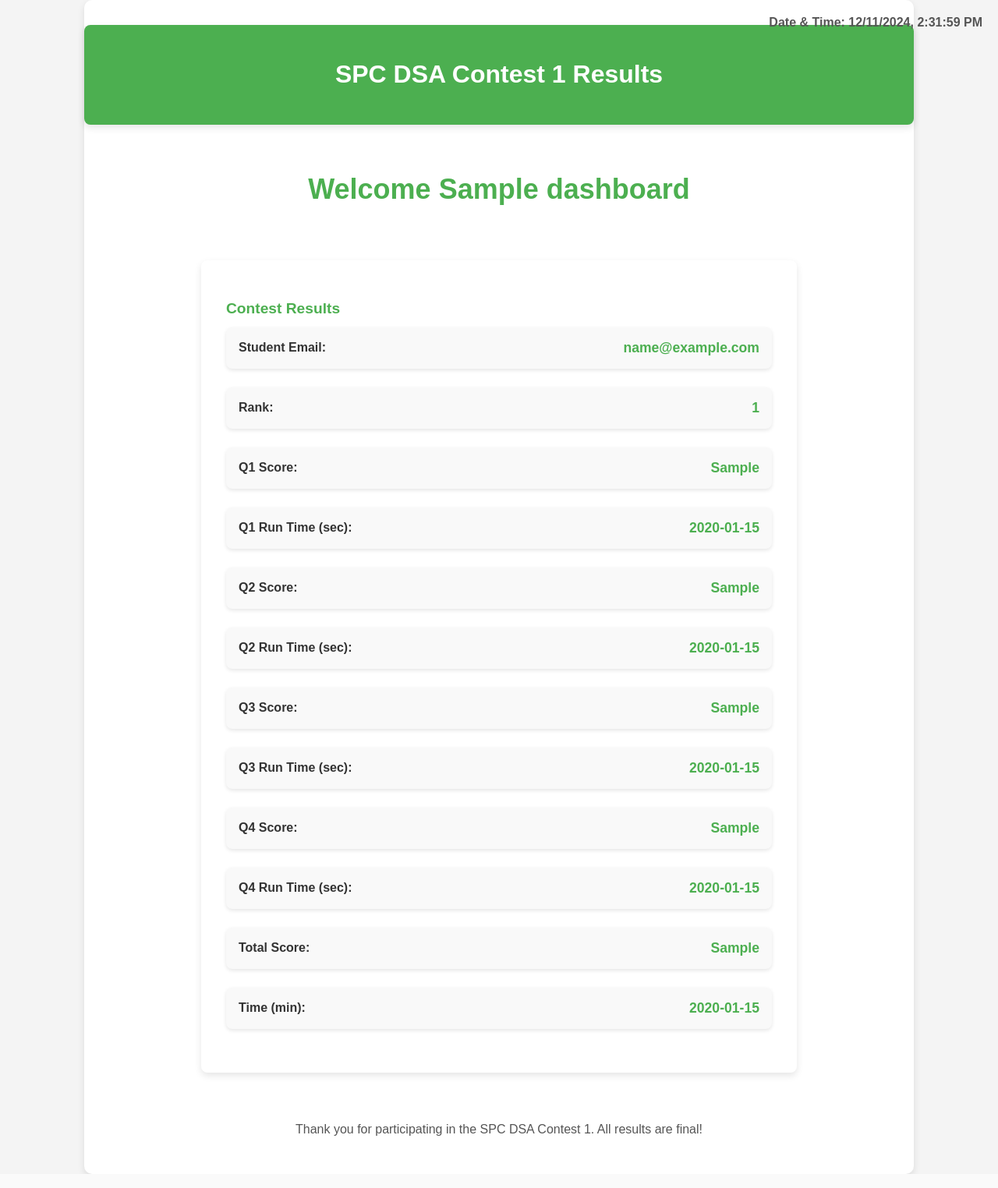
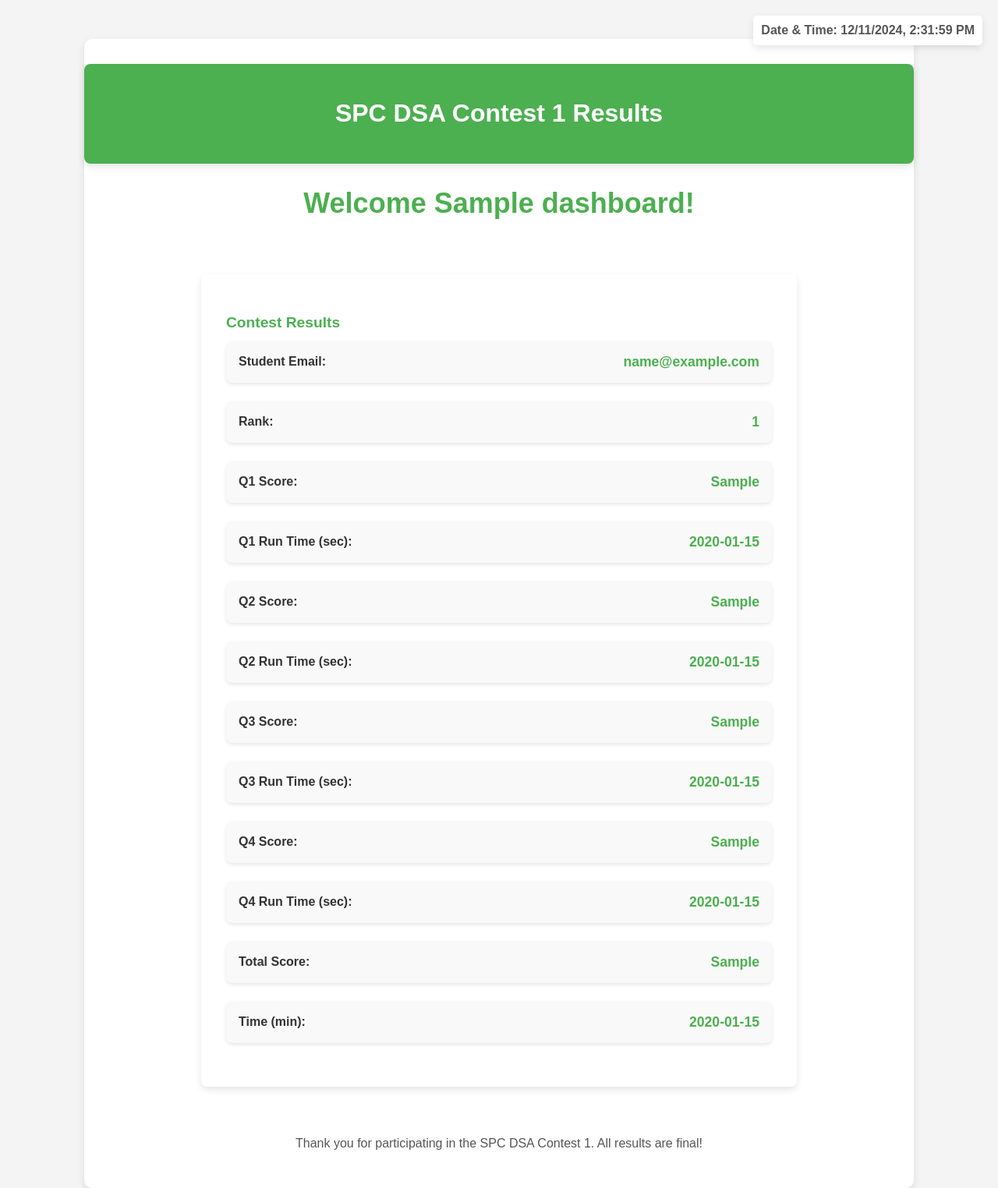
Before and after one commit to praneeth-rao/flask_spc_dsa_series_app, a Flask app: template templates/main.html in a window 1280 px wide. Shown: the whole page at 78% size. Run offline with Flask 3, Linux system fonts and the light colour scheme; the template is opened without the code that fills it: most values are stand-ins (such as "Sample title", 1, 10 or a date in 2020).

Commit message:
Update main.html

```diff
--- a/templates/main.html
+++ b/templates/main.html
@@ -13,7 +13,7 @@
             color: #333;
             display: flex;
             justify-content: center;
-            align-items: center;
+            align-items: flex-start;
             padding: 0 2rem;
             height: 100%;
             overflow-y: auto; /* Allow scrolling */
@@ -33,6 +33,7 @@
             box-shadow: 0 4px 10px rgba(0, 0, 0, 0.1);
             height: auto;
             text-align: center;
+            margin-top: 50px; /* Adds space from the top */
         }
 
         /* Header Section */
@@ -42,7 +43,6 @@
             padding: 1.5rem 2rem;
             border-radius: 8px;
             width: 100%;
-            margin-bottom: 2rem;
             box-shadow: 0 4px 10px rgba(0, 0, 0, 0.1);
         }
 
@@ -56,12 +56,17 @@
 
         /* Date & Time at the Top Right */
         .date-time {
-            position: absolute;
+            position: fixed; /* Keeps it fixed at the top */
             top: 20px;
             right: 20px;
             font-size: 1rem;
             color: #555;
             font-weight: bold;
+            z-index: 1000; /* Ensures it stays on top */
+            background-color: white; /* Optional: add a background for contrast */
+            padding: 10px;
+            border-radius: 5px;
+            box-shadow: 0 4px 10px rgba(0, 0, 0, 0.1);
         }
 
         /* Data Card */
@@ -136,6 +141,11 @@
 </head>
 <body>
 
+<!-- Display Current Date & Time -->
+<div class="date-time" id="dateTime">
+    <!-- Time will be dynamically updated -->
+</div>
+
 <div class="dashboard-container">
     <!-- Header Section -->
     <div class="header">
@@ -144,7 +154,7 @@
 
     <!-- Greeting Section -->
     <div class="greeting">
-        <h2>Welcome {{ dashboard_data.Name }} </h2>
+        <h2>Welcome {{ dashboard_data.Name }}! </h2>
     </div>
 
     <!-- Data Card Section -->
@@ -207,11 +217,6 @@
 
 </div>
 
-<!-- Display Current Date & Time -->
-<div class="date-time" id="dateTime">
-    <!-- Time will be dynamically updated -->
-</div>
-
 <script>
     // Function to update the current time dynamically
     function updateTime() {
```
